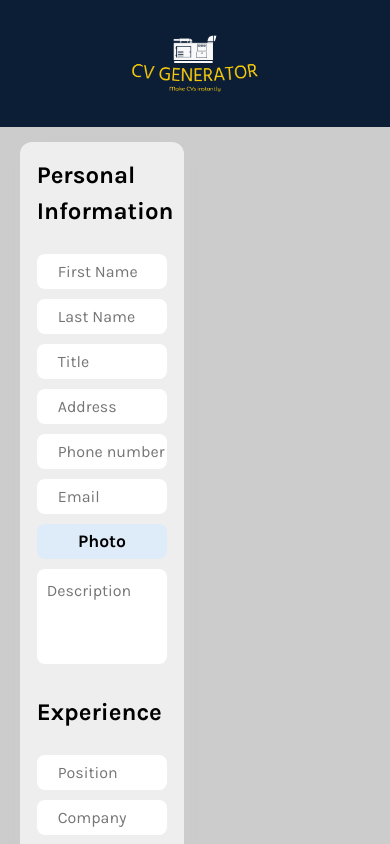
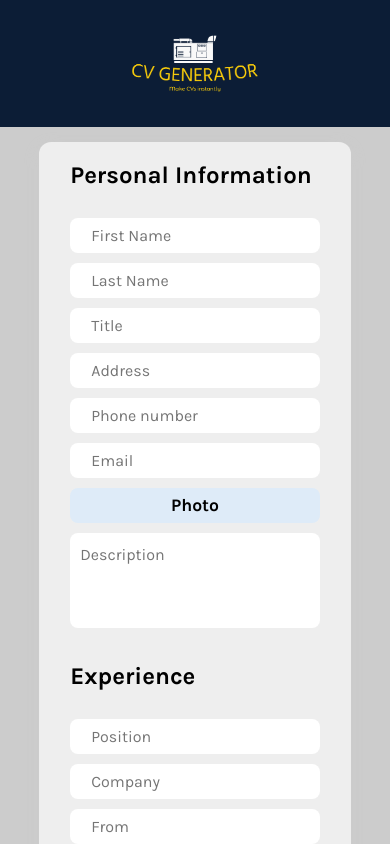
Before and after one commit to bofmar/cv-generator, a React (Create React App) app: page / in a window 390 px wide. Shown: the top 844 px of the page. Built offline with nearby package versions, Linux system fonts and the light colour scheme; the HTML template or start-up script is replaced by a standard one.

Commit message:
Add media query for smaller screens

```diff
--- a/src/App.css
+++ b/src/App.css
@@ -112,3 +112,13 @@ textarea:active {
 .photo--button{
   background-color: var(--light-blue);
 }
+
+@media (max-width: 850px) {
+  .App {
+    display: grid;
+    grid-template-columns: 1fr;
+    grid-template-rows: 15vh 1fr 1fr;
+    background-color: #ccc;
+    font-family: 'Karla', sans-serif;
+  }
+}
```
